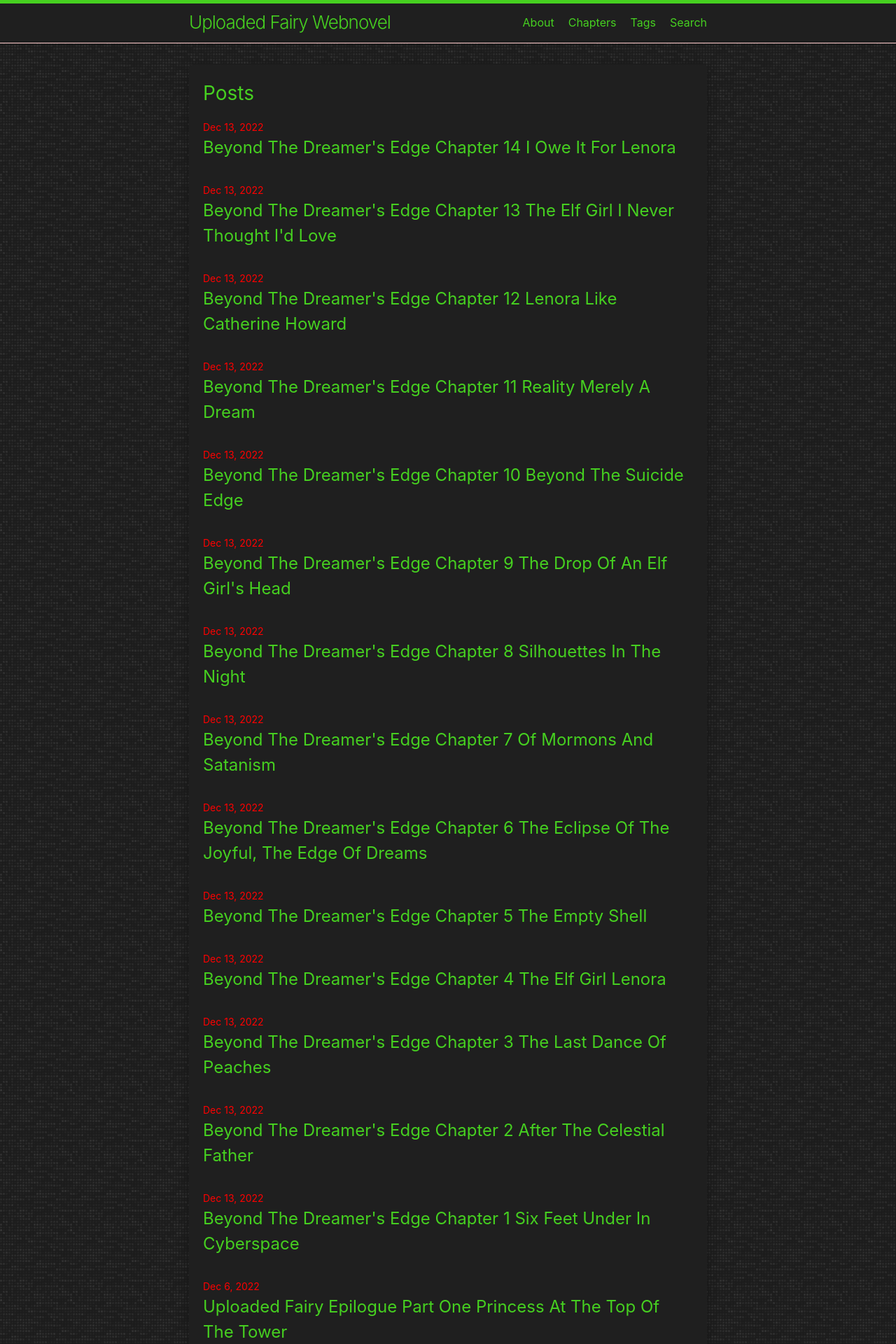
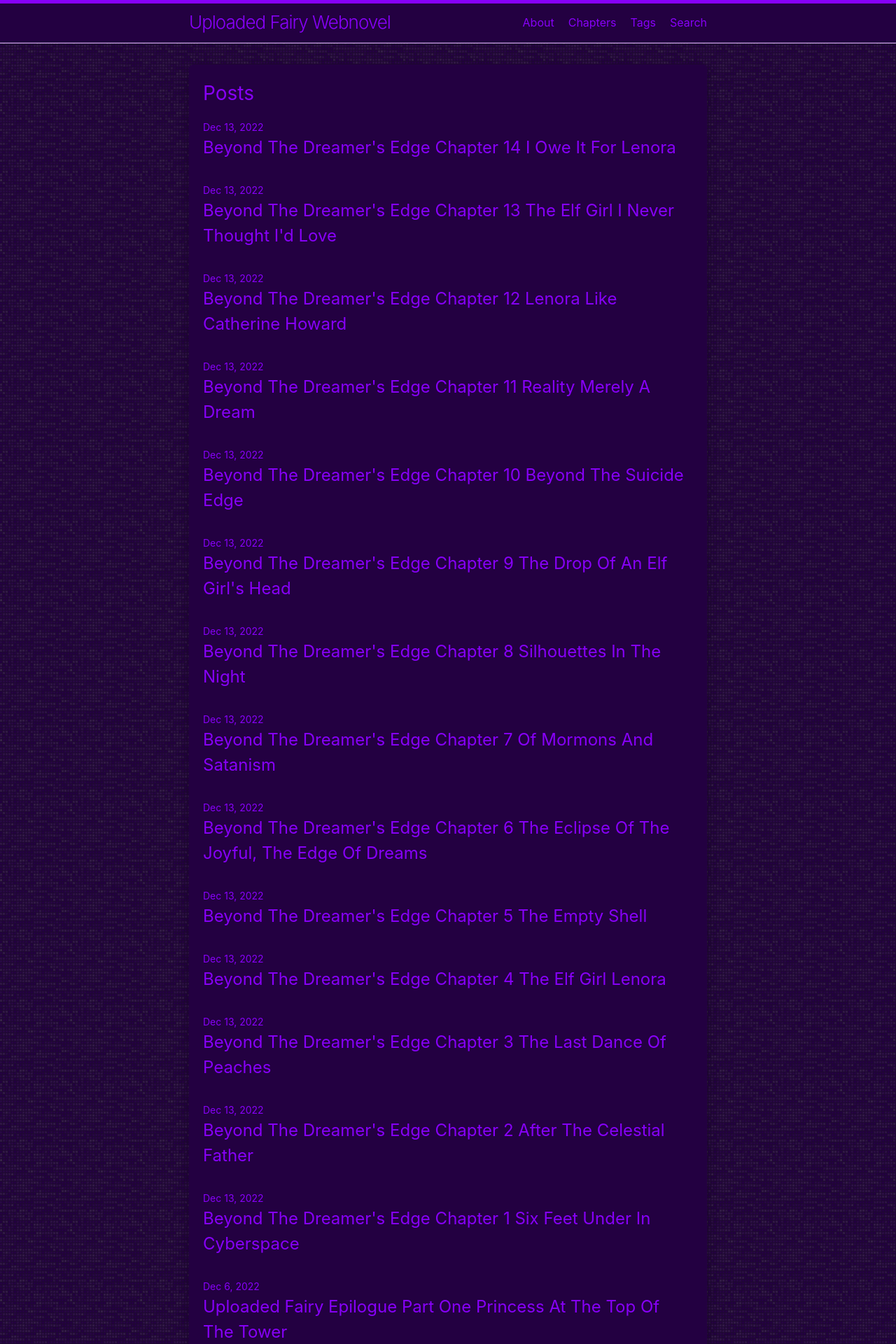
Before and after one commit to LWFlouisa/UploadedFairyOELN, a Jekyll site: the page built from index.md, in a window 1280 px wide. Shown: the top 1920 px of the page at 70% size. Built offline with Jekyll 4.4.1, drawn with Linux system fonts in a browser that asks for light colours.

Commit message:
Update minima.scss

```diff
--- a/_sass/minima.scss
+++ b/_sass/minima.scss
@@ -10,14 +10,14 @@ $base-line-height: 1.5 !default;
 
 $spacing-unit:     30px !default;
 
-$text-color:       #46D020 !default;
-$background-color: #1F1F1F !default;
-$brand-color:      #46D020 !default; // Twitter Blue
+$text-color:       #8700F8 !default;
+$background-color: #230041 !default;
+$brand-color:      #8700F8 !default; // Twitter Blue
 
-$grey-color:       #FF0000 !default;
+$grey-color:       #8700F8 !default;
 $grey-color-light: lighten($grey-color, 40%) !default;
 $grey-color-dark:  darken($grey-color, 25%) !default;
-$orange-color:     #FF0000 !default;
+$orange-color:     #8700F8 !default;
 $table-text-align: left !default;
 
 // Width of the content area
```
